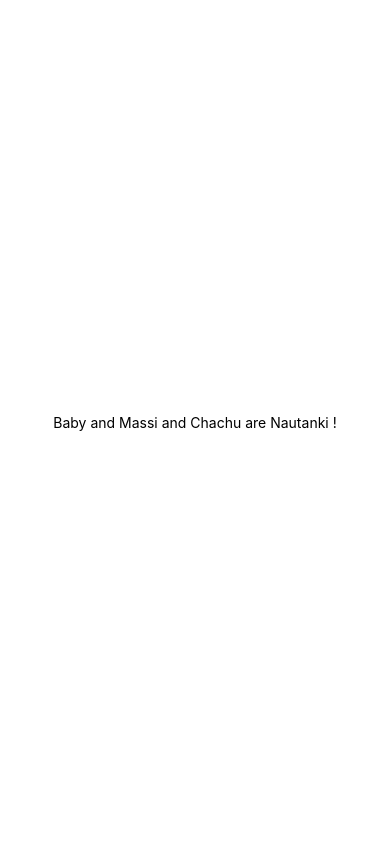
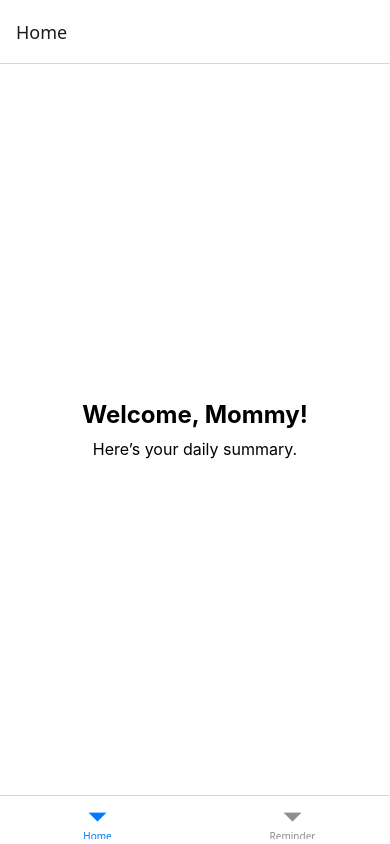
Before and after one commit to Dikshasharmaa/Pregnancy-Tracker, a React Native app: screen /Home in a window 390 px wide. Built offline with nearby package versions, Linux system fonts and the light colour scheme.

Commit message:
Created a home Screen and reminder Screen

```diff
--- a/App.js
+++ b/App.js
@@ -1,12 +1,10 @@
 import { StatusBar } from 'expo-status-bar';
 import { StyleSheet, Text, View } from 'react-native';
+import AppNavigation from './Navigation/AppNavigation';
 
 export default function App() {
   return (
-    <View style={styles.container}>
-      <Text>Baby and Massi and Chachu are Nautanki !</Text>
-      <StatusBar style="auto" />
-    </View>
+    <AppNavigation/>
   );
 }
 
--- /dev/null
+++ b/Navigation/AppNavigation.js
@@ -0,0 +1,19 @@
+import { NavigationContainer } from '@react-navigation/native';
+import React from 'react';
+import { createBottomTabNavigator } from '@react-navigation/bottom-tabs';
+import HomeScreen from '../Screens/HomeScreen';
+import ReminderScreen from '../Screens/ReminderScreen';
+
+
+const Tab = createBottomTabNavigator();
+export default function AppNavigation() {
+    return(
+    <NavigationContainer>
+        <Tab.Navigator>
+        <Tab.Screen name="Home" component={HomeScreen}/>
+        <Tab.Screen name="Reminder" component={ReminderScreen}/>
+        </Tab.Navigator>
+    </NavigationContainer>
+    );
+
+}
--- /dev/null
+++ b/Screens/HomeScreen.js
@@ -0,0 +1,19 @@
+import React from "react";
+import { SafeAreaView, Text, StyleSheet } from 'react-native';
+
+
+
+export default function HomeScreen() {
+    return(
+    <SafeAreaView style={styles.container}>
+       <Text style={styles.header}>Welcome, Mommy!</Text>
+       <Text style={styles.subText}>Here’s your daily summary.</Text>
+    </SafeAreaView>
+    )
+}
+
+const styles = StyleSheet.create({
+    container: { flex: 1, justifyContent: 'center', alignItems: 'center',backgroundColor: '#fff'  },
+    header: { fontSize: 24, fontWeight: 'bold', color: '#000'},
+    subText: { fontSize: 16, marginTop: 10 },
+  });
--- /dev/null
+++ b/Screens/ReminderScreen.js
@@ -0,0 +1,10 @@
+import React from "react";
+import { SafeAreaView, Text} from "react-native";
+
+export default function ReminderScreen(){
+    return(
+        <SafeAreaView>
+            <Text>Hello</Text>
+        </SafeAreaView>
+    )
+}
```
Also changed, not shown: 1 other file (tests, documents, lock files or other folders).
